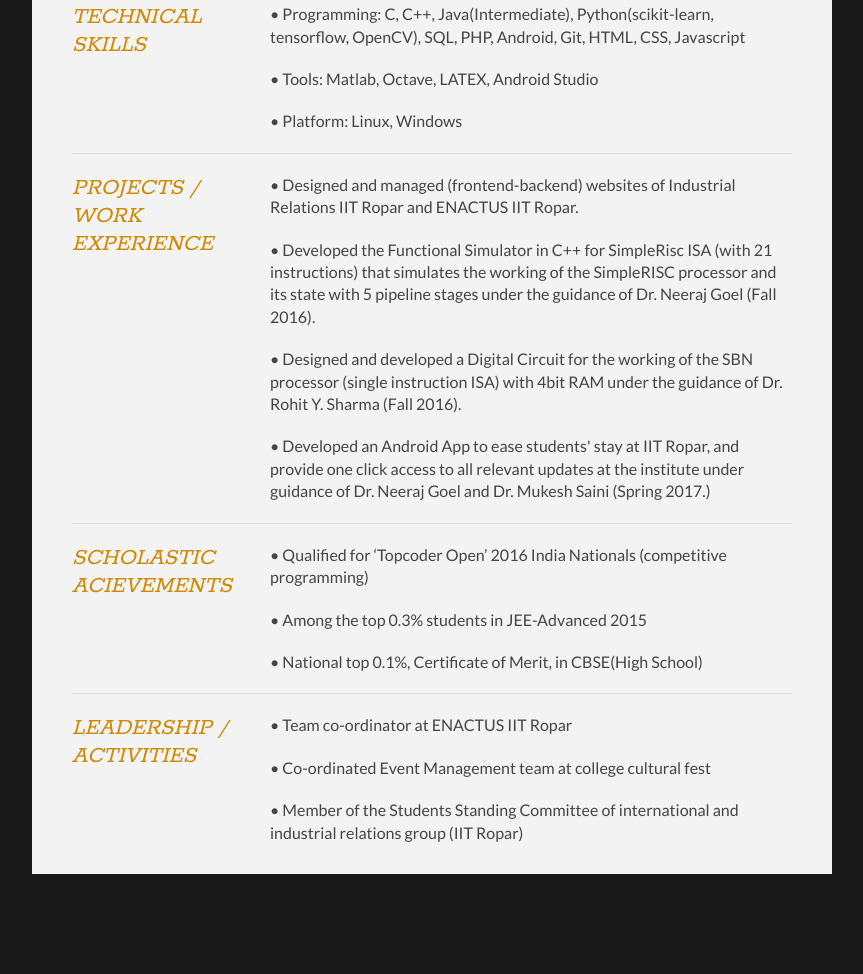
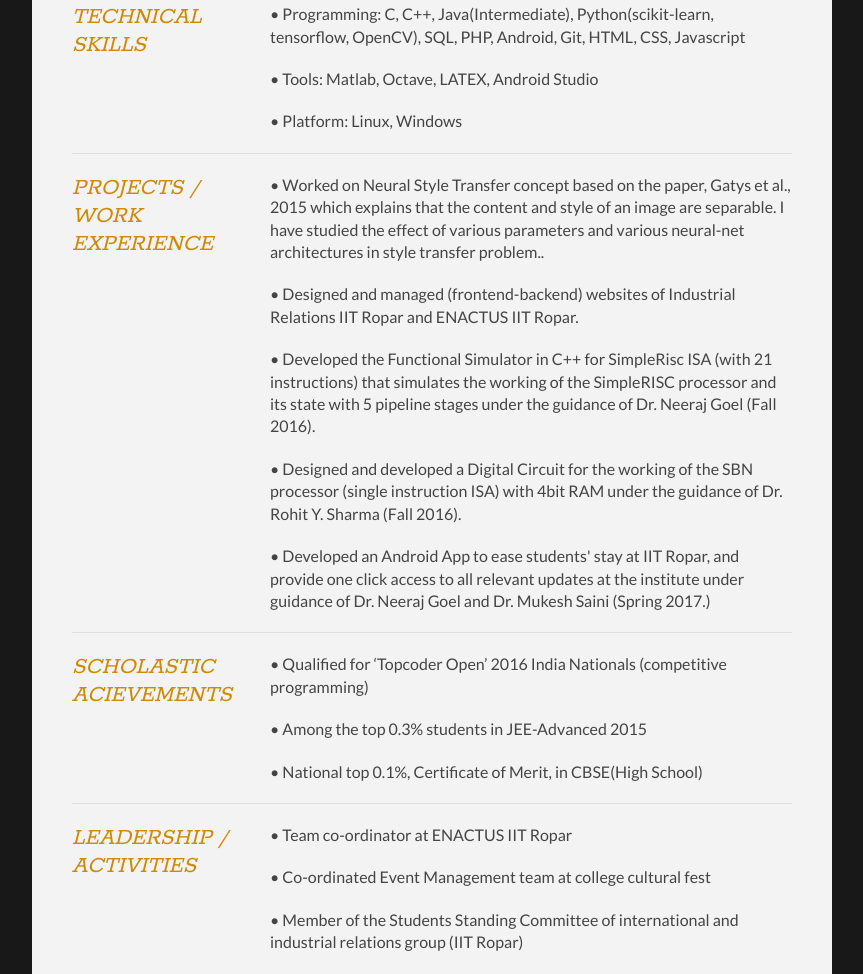
Before and after one commit to vishalsingh020997/vishalsingh020997.github.io, a plain HTML site: page index.html in a window 1280 px wide. Shown: the part 941-1915 px from the top of the page, without its empty margins (208-1071 px from the left). Before the commit the page ends 1845 px from the top, so only its background shows below. Drawn offline with Linux system fonts and the light colour scheme.

Commit message:
Update index.html

```diff
--- a/index.html
+++ b/index.html
@@ -133,7 +133,9 @@
 				</div>
 
 				<div class="sectionContent">
-
+			                <p>•    Worked on Neural Style Transfer concept based on the paper, Gatys et al., 2015 which explains that the
+content and style of an image are separable. I have studied the effect of various parameters and various
+neural-net architectures in style transfer problem..</p>
 					<p>•	Designed and managed (frontend-backend) websites of Industrial Relations  IIT Ropar  and ENACTUS IIT Ropar.</p>
 					<p>• 	Developed the Functional Simulator in C++ for SimpleRisc ISA (with 21 instructions) that simulates the working of the SimpleRISC processor and its state with 5 pipeline stages under the guidance of Dr. Neeraj Goel (Fall 2016).</p>
 					<p>•	Designed and developed a Digital Circuit for the working of the SBN processor (single instruction ISA) with 4bit RAM under the guidance of Dr. Rohit Y. Sharma (Fall 2016).</p>
```
